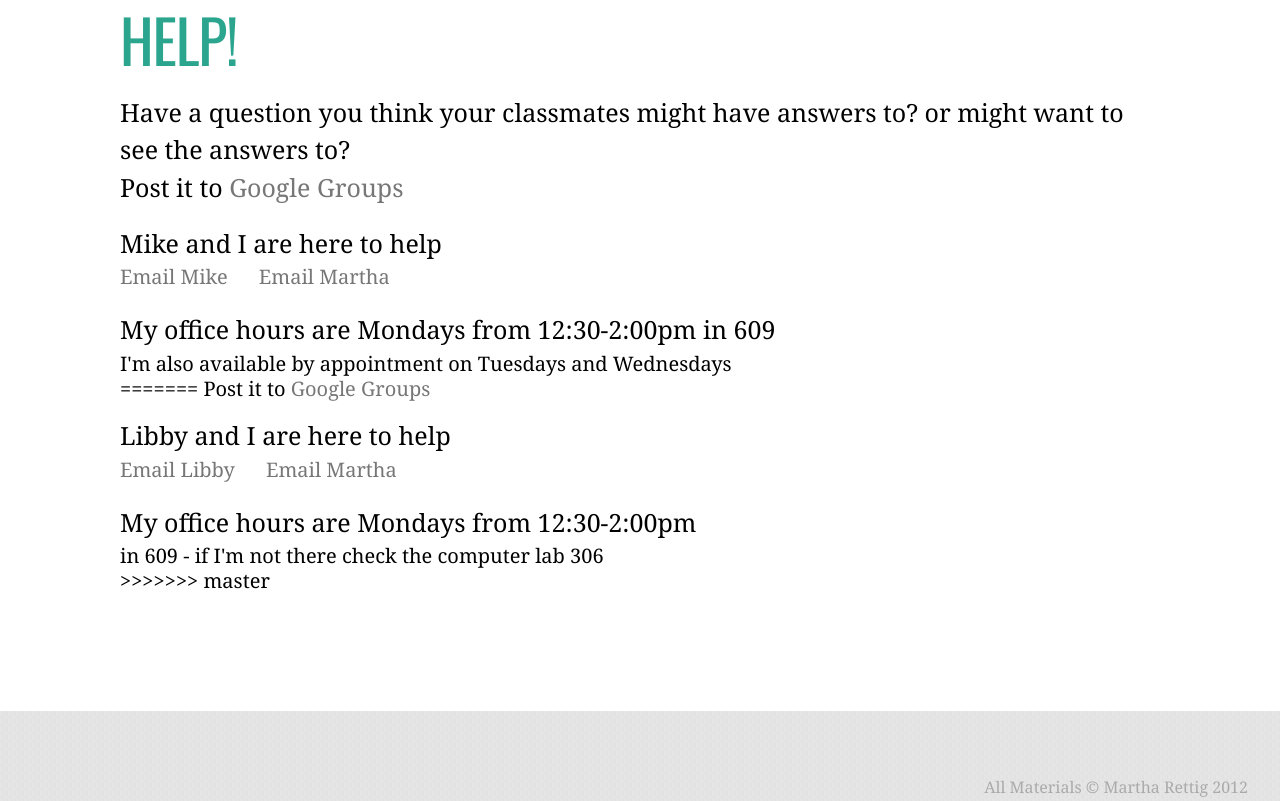
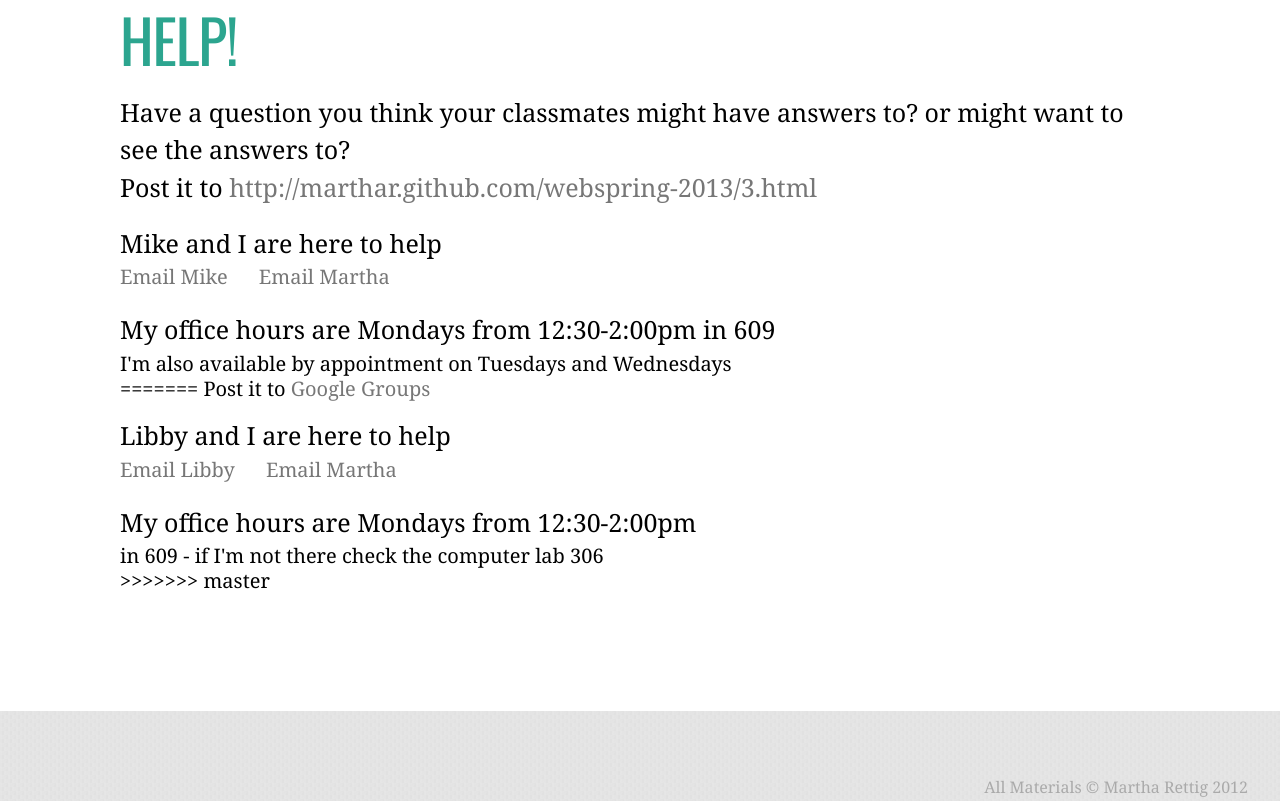
Before and after one commit to marthar/webspring-2013, a plain HTML site: page index.html in a window 1280 px wide. Shown: the part 2563-3364 px from the top of the page. Drawn offline with nearby package versions, Linux system fonts and the light colour scheme.

Commit message:
fixing group again

```diff
--- a/index.html
+++ b/index.html
@@ -75,7 +75,7 @@
 <section id="help">
 	<h2>Help!</h2>
 		<h3>Have a question you think your classmates might have answers to? or might want to see the answers to?<br/>
-			Post it to <a href='https://groups.google.com/forum/?fromgroups&hl=en#!forum/web304fall-2012'>Google Groups</a></h3>
+			Post it to  <a href='http://marthar.github.com/webspring-2013/3.html'>http://marthar.github.com/webspring-2013/3.html</a></h3>
 		<h3>Mike and I are here to help</h3>
 		<p><a href="mailto:matavilla@gmail.com?Subject=Help Me Mike!">Email Mike</a> &nbsp;&nbsp;&nbsp;&nbsp;&nbsp;<a href="mailto:martha@cykod.com?Subject=Help Me Martha!">Email Martha</a></p>
 		<h3>My office hours are Mondays from 12:30-2:00pm in 609</h3>
```
